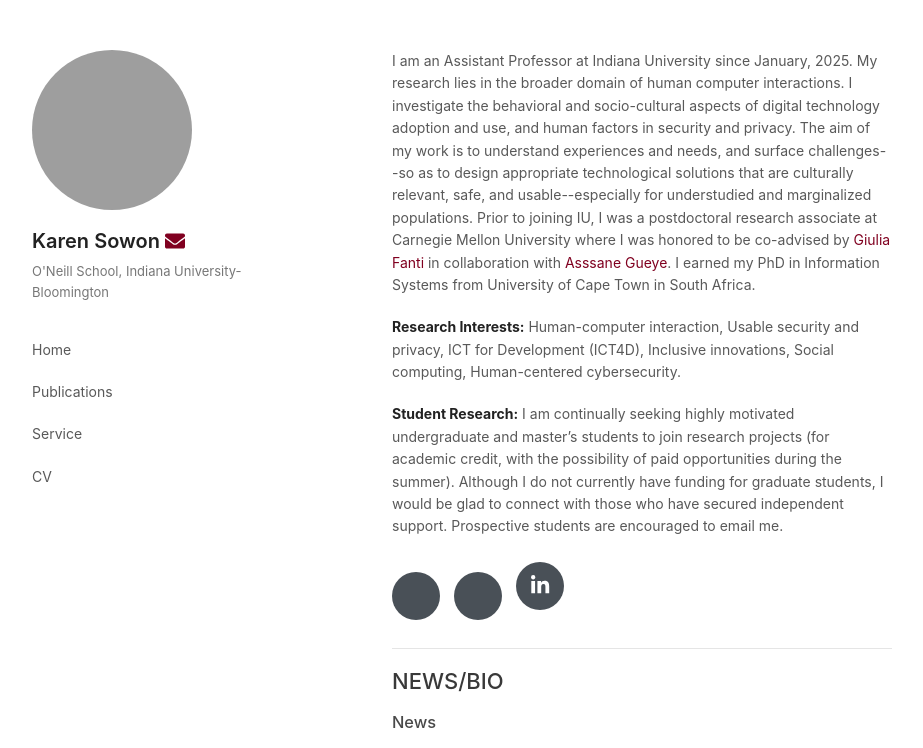
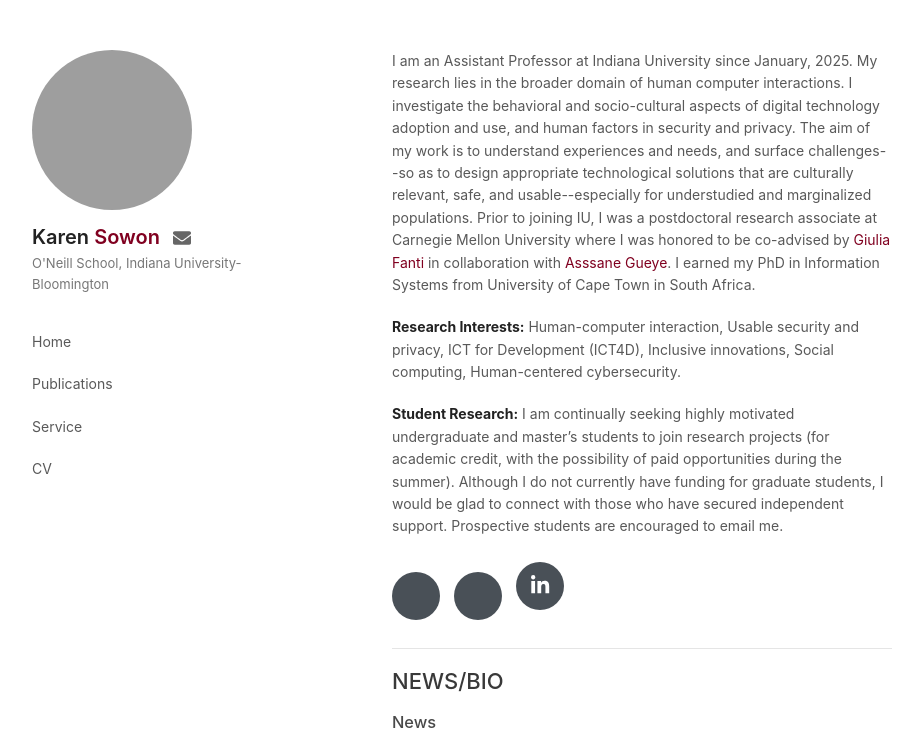
Before and after one commit to kawinita/kawinita.github.io, a plain HTML site: page index.html in a window 1280 px wide. Shown: the top 748 px of the page, without its empty margins (178-1101 px from the left). Drawn offline with Linux system fonts and the light colour scheme; grey boxes are pictures that could not be loaded; some icons are missing.

Commit message:
Update styles.css

```diff
--- a/css/styles.css
+++ b/css/styles.css
@@ -199,3 +199,24 @@ section {
     align-items: flex-start;
   }
 }
+.name {
+  font-size: 30px;
+  font-weight: 600;
+  color: #222;
+  line-height: 1.2;
+}
+
+.surname {
+  color: #800020;
+}
+
+.email-icon {
+  margin-left: 8px;
+  font-size: 18px;
+  color: #666;
+  vertical-align: middle;
+}
+
+.email-icon:hover {
+  color: #800020;
+}
```
